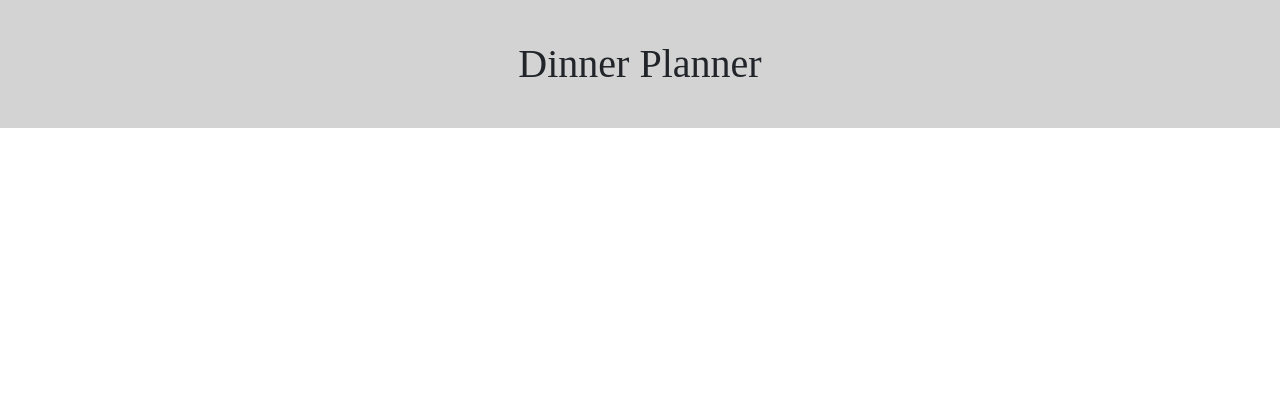
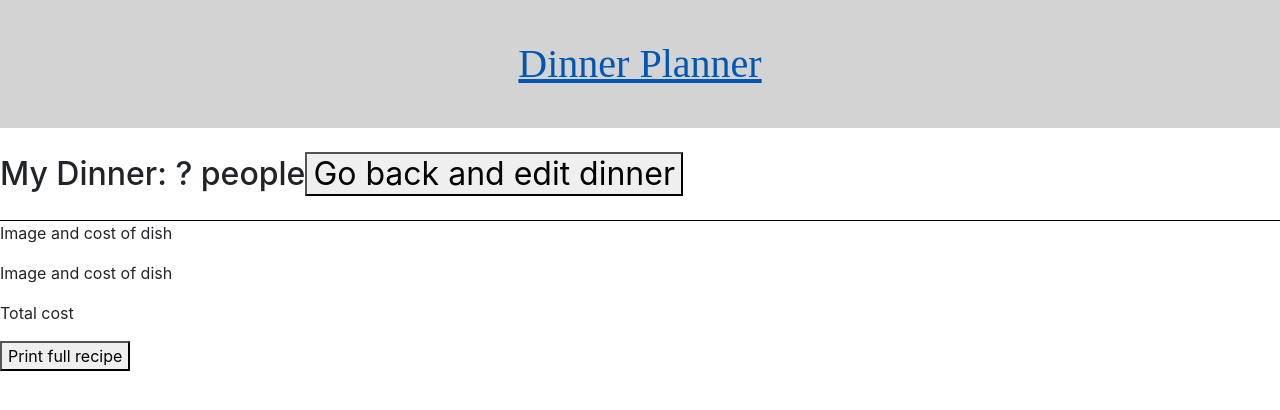
Before and after one commit to lisandlop/Dinner-Planner, a React (Create React App) app: page /overview in a window 1280 px wide. Shown: the top 410 px of the page. Built offline with nearby package versions, Linux system fonts and the light colour scheme.

Commit message:
Initial layout of app

```diff
--- a/src/App.js
+++ b/src/App.js
@@ -4,6 +4,11 @@ import Welcome from "./Welcome/Welcome";
 import modelInstance from "./data/DinnerModel";
 import SelectDish from "./SelectDish/SelectDish";
 import DishDetails from "./DishDetails/DishDetails";
+import DinnerOverview from "./DinnerOverview/DinnerOverview";
+import DinnerPrintout from "./DinnerPrintout/DinnerPrintout";
+
+import { Link } from "react-router-dom";
+
 import "./App.css";
 
 class App extends Component {
@@ -18,20 +23,35 @@ class App extends Component {
   render() {
     return (
       <div className="App">
-        <header className="App-header">
-          <h1 className="App-title">{this.state.title}</h1>
-        </header>
+        <Link to="/">
+          <header className="App-header">
+            <h1 className="App-title">{this.state.title}</h1>
+          </header>
+        </Link>
 
         {/* We rended diffrent component based on the path */}
         <Route exact path="/" component={Welcome} />
+
         <Route
           path="/search"
           render={() => <SelectDish model={modelInstance} />}
         />
+
         <Route
           path="/details"
           render={() => <DishDetails model={modelInstance} />}
         />
+
+        <Route
+          path="/overview"
+          render={() => <DinnerOverview model={modelInstance} />}
+        />
+
+        <Route
+          path="/printout"
+          render={() => <DinnerPrintout model={modelInstance} />}
+        />
+
       </div>
     );
   }
--- /dev/null
+++ b/src/ConfirmHeader/ConfirmHeader.css
@@ -0,0 +1,9 @@
+.Header {
+    padding: 1em;
+    padding-left: 5em;
+    border-bottom: 1px solid black;
+}
+
+    #backEditDinnerButton {
+        align-self: center;
+    }
--- a/src/ConfirmHeader/ConfirmHeader.js
+++ b/src/ConfirmHeader/ConfirmHeader.js
@@ -1,19 +1,24 @@
 import React, { Component } from "react";
-// import { Link } from "react-router-dom";
+import { Link } from "react-router-dom";
+
+import "./ConfirmHeader.css";
 
 class ConfirmHeader extends Component {
-    constructor(props) {
-        super(props);
+    // constructor(props) {
+    //     super(props);
 
-        this.state = numberOfGuests: this.props.model.getNumberOfGuests()
-    };
+    //     this.state = numberOfGuests: this.props.model.getNumberOfGuests()
+    // };
 
 
     render() {
         return(
-            <div>
-                <h2>
-                    My Dinner:
+            <div className="Header col-md-12">
+                <h2 id="helloHeader">
+                    My Dinner: ? people
+                <Link to="/search">
+                    <button hover id="backEditDinnerButton">Go back and edit dinner</button>
+                </Link>
                 </h2>
             </div>
         );
--- /dev/null
+++ b/src/DinnerOverview/DinnerOverview.js
@@ -0,0 +1,24 @@
+import React, { Component } from "react";
+// import Col from 'react-bootstrap/Col';
+import Row from 'react-bootstrap/Row';
+import ConfirmHeader from "../ConfirmHeader/ConfirmHeader";
+import Overview from "../Overview/Overview";
+// import "./SelectDish.css";
+
+class DinnerOverview extends Component {
+    render() {
+      return (
+        <div className="DinnerOverview">
+
+          <Row>
+            <ConfirmHeader model={this.props.model} />
+          </Row>
+          <Row>
+            <Overview model={this.props.model} />
+          </Row>
+        </div>
+      );
+    }
+  }
+
+  export default DinnerOverview;
--- /dev/null
+++ b/src/DinnerPrintout/DinnerPrintout.js
@@ -0,0 +1,24 @@
+import React, { Component } from "react";
+// import Col from 'react-bootstrap/Col';
+import Row from 'react-bootstrap/Row';
+import ConfirmHeader from "../ConfirmHeader/ConfirmHeader";
+import Printout from "../Printout/Printout";
+// import "./SelectDish.css";
+
+class DinnerPrintout extends Component {
+    render() {
+      return (
+        <div className="DinnerPrintour">
+
+          <Row>
+            <ConfirmHeader model={this.props.model} />
+          </Row>
+          <Row>
+            <Printout model={this.props.model} />
+          </Row>
+        </div>
+      );
+    }
+  }
+
+  export default DinnerPrintout;
--- a/src/DishDetails/DishDetails.js
+++ b/src/DishDetails/DishDetails.js
@@ -4,7 +4,7 @@ import React, { Component } from "react";
 import Sidebar from "../Sidebar/Sidebar";
 import Details from "../Details/Details";
 import Row from 'react-bootstrap/Row';
-import Col from 'react-bootstrap/Col';
+// import Col from 'react-bootstrap/Col';
 
 import "./DishDetails.css";
 
--- /dev/null
+++ b/src/Overview/Overview.css
@@ -0,0 +1,3 @@
+.Overview {
+    align-self: center;
+}
--- /dev/null
+++ b/src/Overview/Overview.js
@@ -0,0 +1,31 @@
+import React, { Component } from "react";
+// import modelInstance from "../data/DinnerModel";
+import Row from 'react-bootstrap/Row';
+import Col from 'react-bootstrap/Col';
+import { Link } from "react-router-dom";
+import "./Overview.css";
+
+class Overview extends Component {
+    // constructor(props) {
+    //     super(props);
+    //     this.state = {
+    //     numberOfGuests: this.props.model.getNumberOfGuests()
+    //   };
+    // }
+
+    render() {
+        return (
+            <div className="Overview col-md-12">
+                <p>Image and cost of dish</p>
+                <p>Image and cost of dish</p>
+                <p>Total cost</p>
+                <Link to="/printout">
+                    <button hover id="printButton">Print full recipe</button>
+                </Link>
+            </div>
+        );
+    }
+
+}
+
+export default Overview;
--- /dev/null
+++ b/src/Printout/Printout.js
@@ -0,0 +1,35 @@
+import React, { Component } from "react";
+// import modelInstance from "../data/DinnerModel";
+import Row from 'react-bootstrap/Row';
+import Col from 'react-bootstrap/Col';
+import "./Printout.css";
+
+class Printout extends Component {
+    // constructor(props) {
+    //     super(props);
+    //     this.state = {
+    //     numberOfGuests: this.props.model.getNumberOfGuests()
+    //   };
+    // }
+
+    render() {
+        return (
+            <div className="Printout col-md-12">
+                <Row>
+                    <Col>
+                        <p>Image</p>
+                    </Col>
+                    <Col>
+                        <p>Title</p>
+                    </Col>
+                    <Col>
+                        <p>Preparation</p>
+                    </Col>
+                </Row>
+            </div>
+        );
+    }
+
+}
+
+export default Printout;
--- a/src/Sidebar/Sidebar.js
+++ b/src/Sidebar/Sidebar.js
@@ -82,7 +82,7 @@ class Sidebar extends Component {
             </tbody>
           </Table>
           <Row>
-            <Link to="/details">
+            <Link to="/overview">
               <button hover id="confirmButton">Confirm dinner</button>
             </Link>
           </Row>
```
Also changed, not shown: src/Printout/Printout.css (added).
